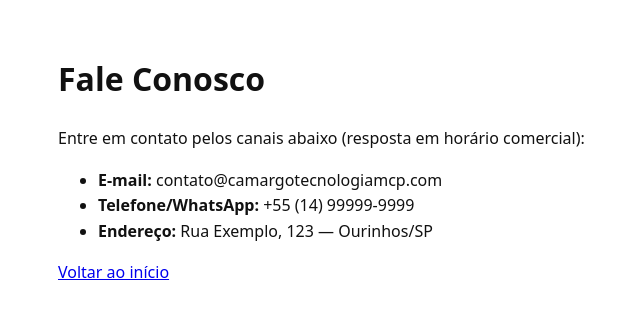
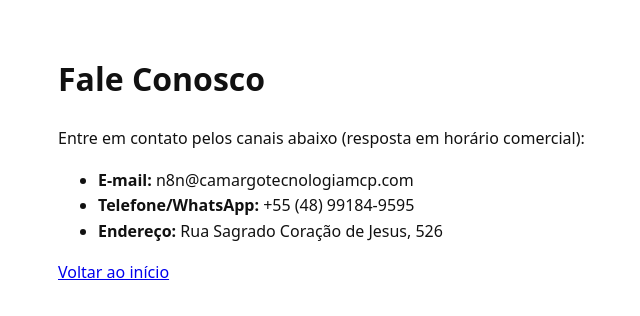
Before and after one commit to gut0o/site-empresa, a plain HTML site: page contato.html in a window 1280 px wide. Shown: the whole page, without its empty margins (132-772 px from the left). Drawn offline with Linux system fonts and the light colour scheme.

Commit message:
Update contato.html

```diff
--- a/contato.html
+++ b/contato.html
@@ -10,9 +10,9 @@
   <h1>Fale Conosco</h1>
   <p>Entre em contato pelos canais abaixo (resposta em horário comercial):</p>
   <ul>
-    <li><strong>E-mail:</strong> contato@camargotecnologiamcp.com</li>
-    <li><strong>Telefone/WhatsApp:</strong> +55 (14) 99999-9999</li>
-    <li><strong>Endereço:</strong> Rua Exemplo, 123 — Ourinhos/SP</li>
+    <li><strong>E-mail:</strong> n8n@camargotecnologiamcp.com</li>
+    <li><strong>Telefone/WhatsApp:</strong> +55 (48) 99184-9595</li>
+    <li><strong>Endereço:</strong> Rua Sagrado Coração de Jesus, 526</li>
   </ul>
   <p><a href="/">Voltar ao início</a></p>
 </body>
```
